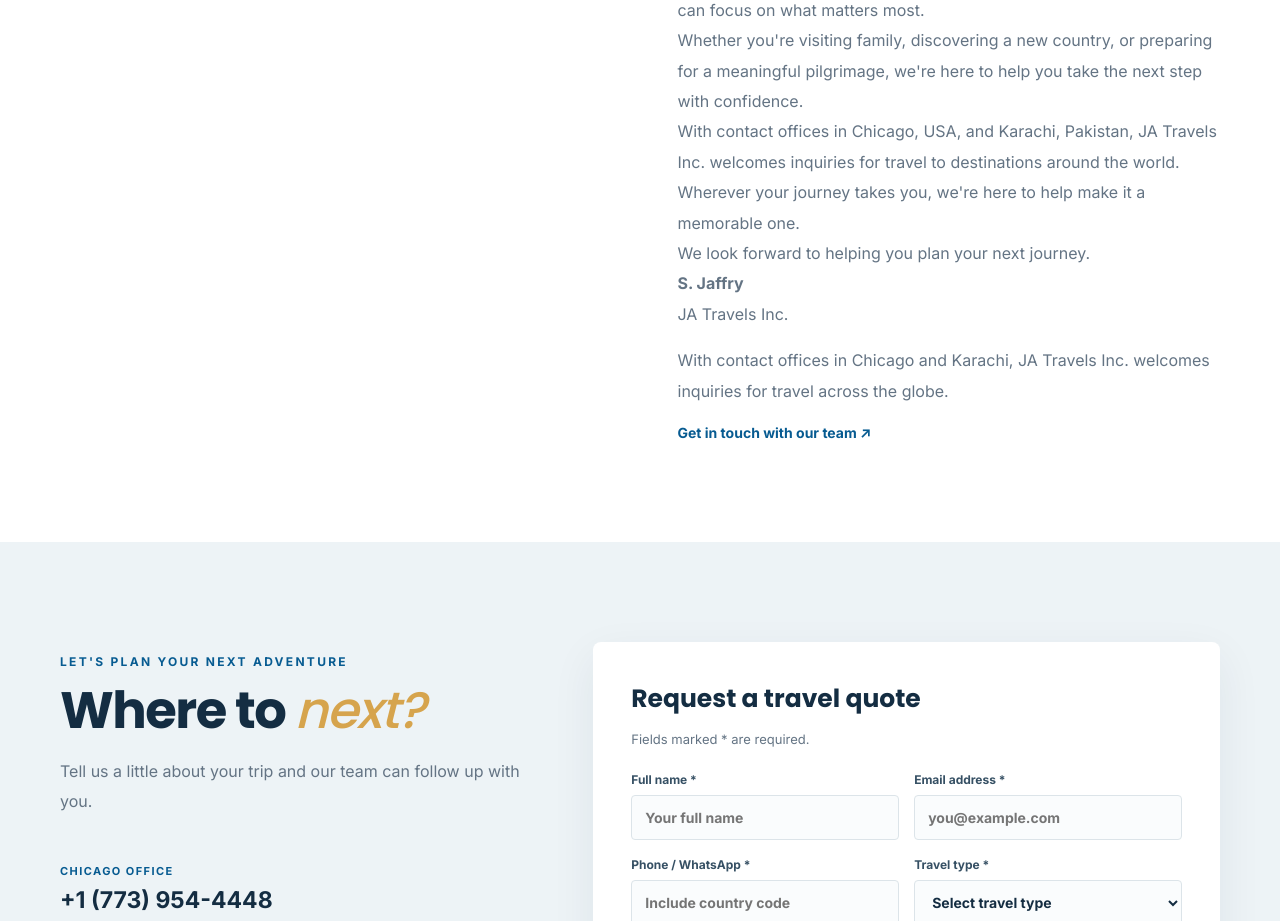
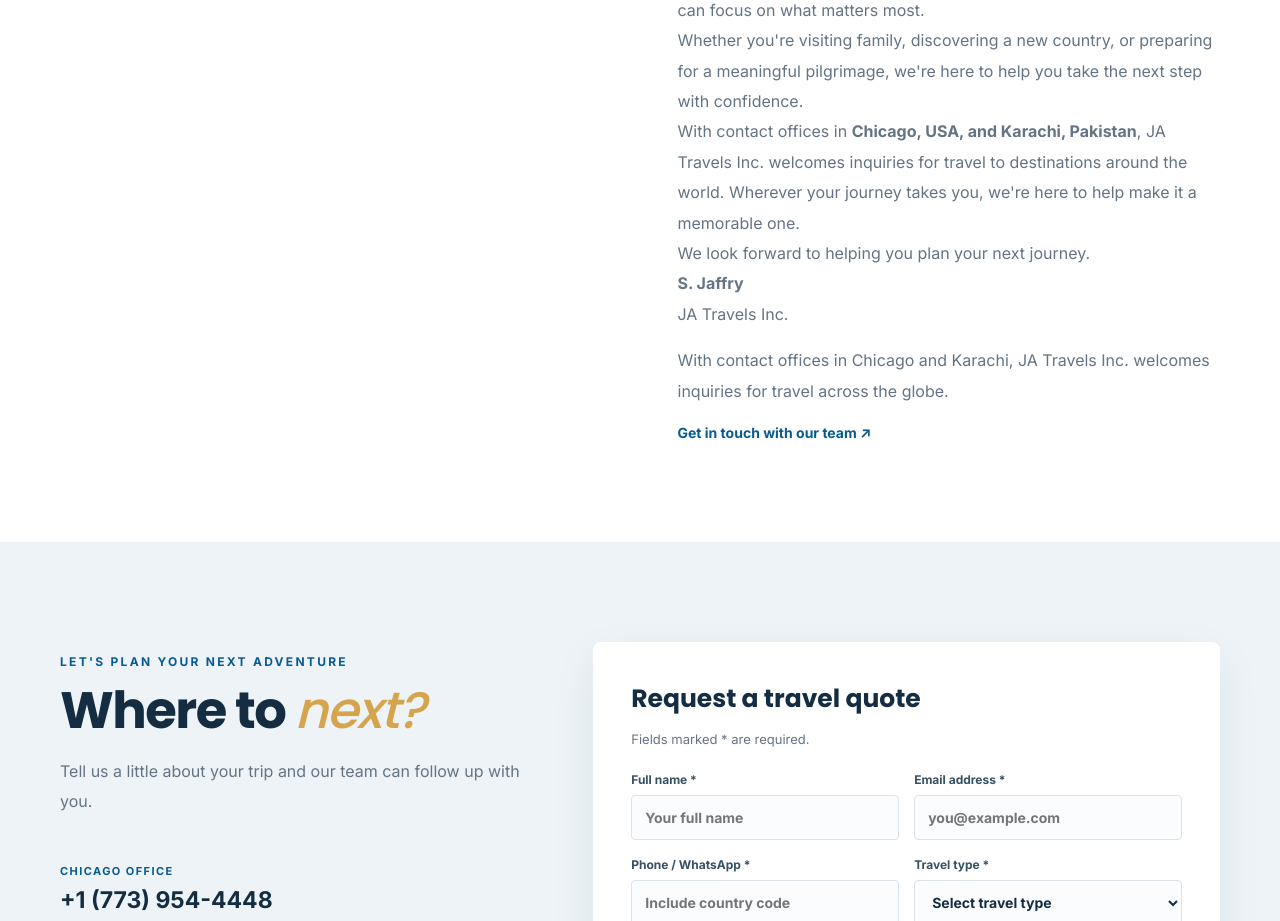
Before and after one commit to sjilani74/ja-travels-website, a plain HTML site: page index.html in a window 1280 px wide. Shown: the part 5020-5941 px from the top of the page. Drawn offline with Linux system fonts and the light colour scheme.

Commit message:
Fix HTML formatting for contact office locations

```diff
--- a/index.html
+++ b/index.html
@@ -16,7 +16,7 @@ Our commitment is simple: to deliver six-star service through honest guidance, d
 
 Whether you're visiting family, discovering a new country, or preparing for a meaningful pilgrimage, we're here to help you take the next step with confidence.<br>
 
-With contact offices in <b></b>Chicago, USA, and Karachi, Pakistan</b>, JA Travels Inc. welcomes inquiries for travel to destinations around the world. Wherever your journey takes you, we're here to help make it a memorable one.<br>
+With contact offices in <b>Chicago, USA, and Karachi, Pakistan</b>, JA Travels Inc. welcomes inquiries for travel to destinations around the world. Wherever your journey takes you, we're here to help make it a memorable one.<br>
 
 We look forward to helping you plan your next journey.<br>
 
```
